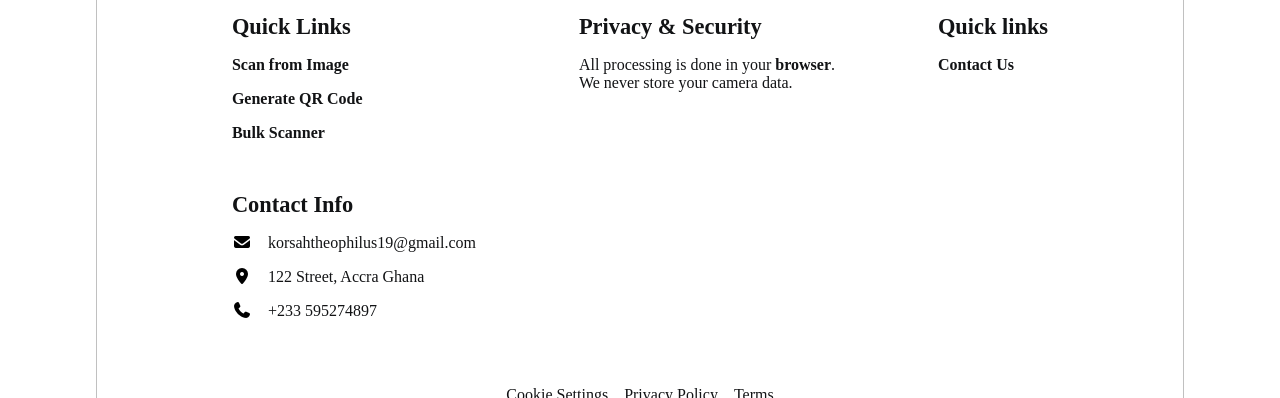
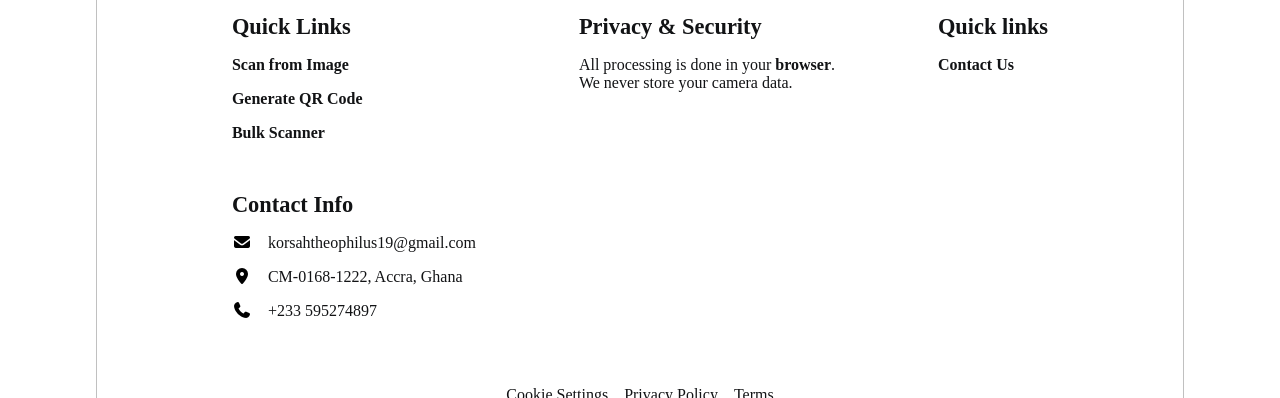
Before and after one commit to korsahtheophilus19/qrcodescanner, a plain HTML site: page index.html in a window 1280 px wide. Shown: the part 3240-3638 px from the top of the page. Drawn offline with nearby package versions, Linux system fonts and the light colour scheme.

Commit message:
Update index.html
CHANGE TO THE STREET ADDRESS

```diff
--- a/index.html
+++ b/index.html
@@ -303,7 +303,7 @@
 
                             <div class="contInner">
                                 <i class="fa-solid fa-location-dot"></i> <!--  generate icon form font awesome -->
-                                <li>122 Street, Accra Ghana</li>
+                                <li>CM-0168-1222, Accra, Ghana</li>
                             </div>
 
                             <div class="contInner">
```
